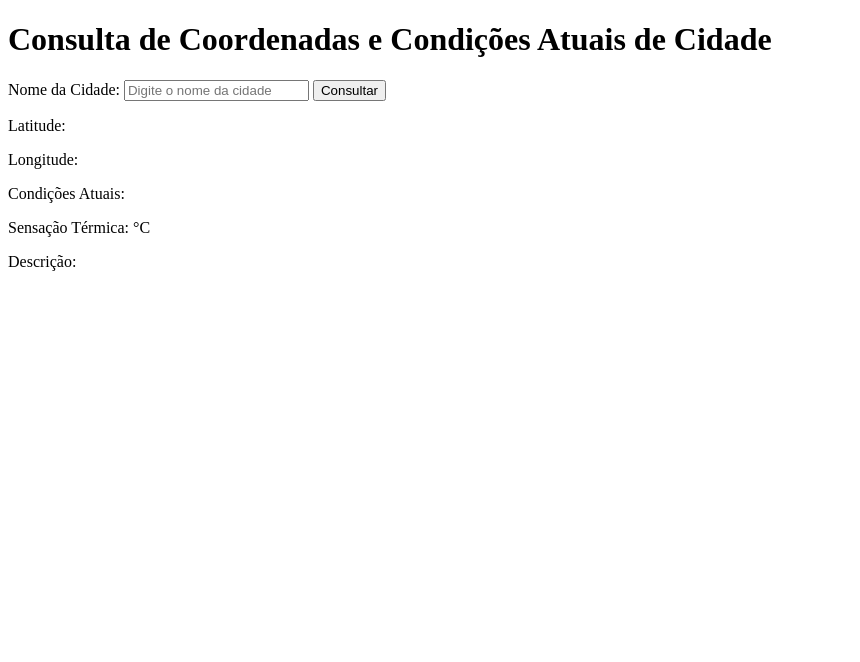
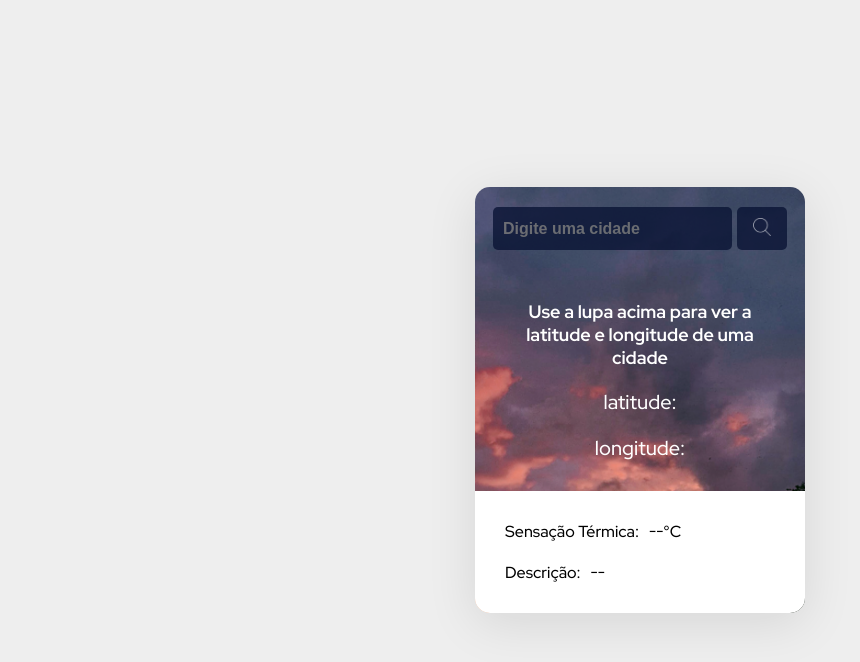
Before and after one commit to LucasKenz/T2_teste, a website: page index.html in a window 1280 px wide. Shown: the whole page, without its empty margins (0-860 px from the left). Drawn offline with Linux system fonts and the light colour scheme.

Commit message:
adicionado o css

```diff
--- a/index.html
+++ b/index.html
@@ -2,29 +2,49 @@
 <html>
 <head>
   <title>Consulta de Coordenadas e Condições Atuais</title>
+
+  <link rel="preconnect" href="https://fonts.googleapis.com" />
+  <link rel="preconnect" href="https://fonts.gstatic.com" crossorigin />
+  <link
+    href="https://fonts.googleapis.com/css2?family=Red+Hat+Display:wght@500;700&display=swap"
+    rel="stylesheet"
+  />
+
+  <link rel="stylesheet" href="./src/css/reset.css" />
+  <link rel="stylesheet" href="./src/css/estilos.css" />
+
 </head>
 <body>
-  <h1>Consulta de Coordenadas e Condições Atuais de Cidade</h1>
+  <main class="container">
+    <div class="busca">
+      <input type="text" id="cidadeInput" placeholder="Digite uma cidade" />
 
-  <label for="cidadeInput">Nome da Cidade:</label>
-  <input type="text" id="cidadeInput" placeholder="Digite o nome da cidade">
-  <button id="consultarButton" onclick="obterCidade()">Consultar</button>
+      <button class="btn-busca" id="consultarButton" onclick="obterCidade()">
+        <img class="lupa" src="./src/imagens/lupa.png" alt="lupa da busca" />
+      </button>
+    </div>
+    <div class="informacao-principal">
+      <h1 id="cidade">Use a lupa acima para ver a latitude e longitude de uma cidade</h1>
 
+      <p class="latitude" id="latitudeOutput">latitude:</p>
 
-  <!-- <p></p>
-  <label for="latitudeOutput">Veja a latitude:</label>
-  <input type="text" id="latitudeOutput" readonly>
-  <p></p>
-  <label for="longitudeOutput">Veja a longitude:</label>
-  <input type="text" id="longitudeOutput" readonly> -->
-  <p>Latitude: <span id="latitudeOutput"></span></p>
-  <p>Longitude: <span id="longitudeOutput"></span></p>
+      <p class="longitude" id="longitudeOutput">longitude:</p>
+    </div>
 
-  <p>Condições Atuais:</p>
-  <p>Sensação Térmica: <span id="sensacaoOutput"></span> °C</p>
-  <p>Descrição: <span id="descricaoOutput"></span></p>
+    <div class="informacao-secundaria">
+      <div class="sensacao">
+        <span>Sensação Térmica: </span>
+        <span id="sensacaoOutput">--</span>
+        <span>°C</span>
+      </div>
+
+      <div class="descricao">
+        <span>Descrição: </span>
+        <span id="descricaoOutput">--</span>
+      </div>
+    </div>
+  </main>
 
   <script src="./index.js"></script>
-  <!-- o axios estava sendo usado para teste, mas não está mais -->
 </body>
 </html>
--- /dev/null
+++ b/src/css/estilos.css
@@ -0,0 +1,94 @@
+body {
+    background-color: #eeeeee;
+    font-family: "Red Hat Display", sans-serif;
+    display: flex;
+    align-items: center;
+    height: 100vh;
+    justify-content: center;
+  }
+
+  .container {
+    background-color: #1f2949;
+    color: #ffffff;
+    max-width: 330px;
+    text-align: center;
+    background-image: url("../imagens/nublado.png");
+    background-size: cover;
+    border-radius: 15px;
+    box-shadow: rgba(0, 0, 0, 0.1) 0 10px 50px;
+  }
+
+  .busca {
+      padding: 20px;
+      display: flex;
+      justify-content: center;
+      gap: 5px;
+  }
+
+  .busca input {
+      background-color: #0a1435;
+      padding: 10px;
+      border-radius: 5px;
+      border: none;
+      outline: none;
+      color: #ffffff;
+      font-size: 16px;
+      font-weight: 700;
+      opacity: 0.8;
+  }
+
+  .busca .btn-busca {
+      background-color: #0a1435;
+      cursor: pointer;
+      border: none;
+      border-radius: 5px;
+      padding: 5px 10px;
+      opacity: 0.8;
+  }
+
+  .busca .lupa {
+      width: 30px;
+      padding: 6px;
+      opacity: 0.8;
+  }
+
+  .informacao-principal {
+      margin: 30px;
+  }
+
+  .informacao-principal h1 {
+      font-size: 18px;
+  }
+
+  .informacao-principal .latitude {
+      font-size: 20px;
+      margin: 20px 0;
+  }
+
+  .informacao-principal .longitude {
+      font-size: 20px;
+  }
+
+  .informacao-secundaria {
+      background-color: hsl(0, 0%, 100%);
+      color: #000000;
+      padding: 20px 30px;
+      border-bottom-left-radius: 15px;
+      border-bottom-right-radius: 15px;
+  }
+
+  .informacao-secundaria .sensacao,
+  .informacao-secundaria .descricao {
+      display: flex;
+      justify-content: stretch;
+      align-items: center;
+      padding: 10px 0;
+  }
+
+  #descricaoOutput{
+    margin-left: 10px;
+  }
+
+  #sensacaoOutput{
+    margin-left: 10px;
+  }
--- /dev/null
+++ b/src/css/reset.css
@@ -0,0 +1,5 @@
+* {
+    margin: 0;
+    padding: 0;
+    box-sizing: border-box;
+  }
```
Also changed, not shown: index.js (+0 -9 lines), src/imagens/lupa.png (added), src/imagens/nublado.png (added).
